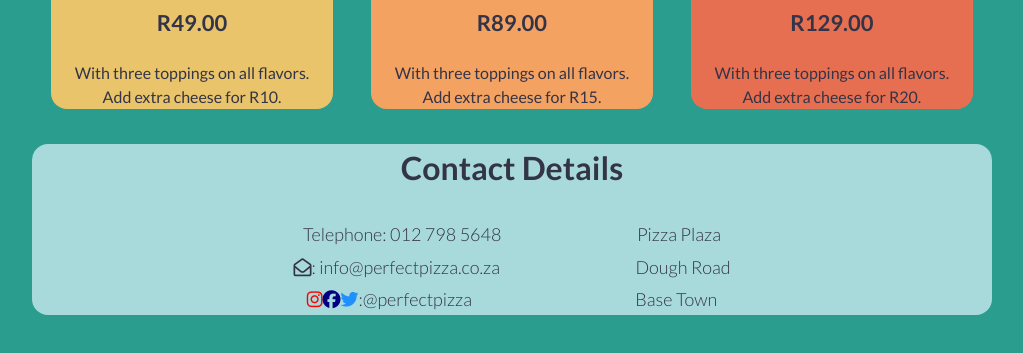
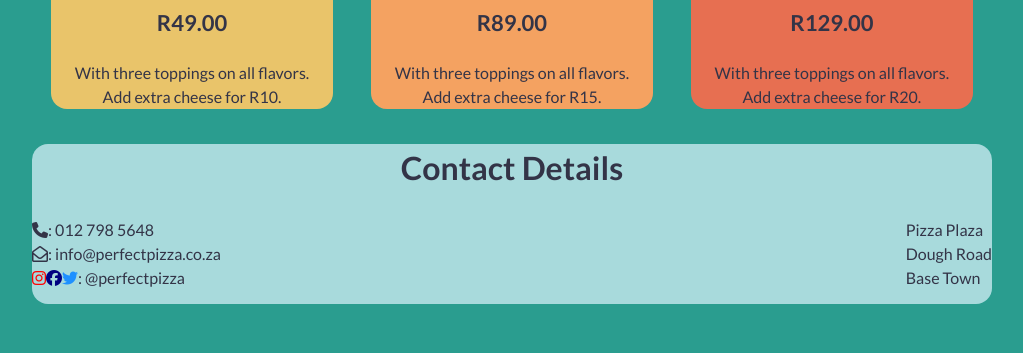
Before and after one commit to Pururu96/perfectpizza-simplegrid, a plain HTML site: page index.html in a window 1280 px wide. Shown: the part 357-710 px from the top of the page, without its empty margins (128-1151 px from the left). Drawn offline with Linux system fonts and the light colour scheme.

Commit message:
Rearrangement of contact details

```diff
--- a/index.html
+++ b/index.html
@@ -32,6 +32,21 @@
 
         .contact_details {
             background-color: #a8dadc;
+            height: 10em;
+        }
+
+        .contacts {
+            /*margin: 0em;
+            padding: 0em;*/
+            display: inline;
+            float: left;
+        }
+
+        .location {
+            /*margin: 0em;
+            padding: 0em;*/
+            display: inline;
+            float: right;
         }
 
         .fa-instagram {
@@ -92,10 +107,10 @@
             </div>
         </div>
     </div>
-    <div class="container col-12 center contact_details box_model">
+    <div class="container col-12 contact_details box_model">
         <h2 class="center">Contact Details</h2>
-        <p>
-            Telephone: 012 798 5648 &nbsp &nbsp &nbsp &nbsp &nbsp &nbsp &nbsp &nbsp &nbsp &nbsp &nbsp
+        <div class="contacts">
+            <!--Telephone: 012 798 5648 &nbsp &nbsp &nbsp &nbsp &nbsp &nbsp &nbsp &nbsp &nbsp &nbsp &nbsp
             &nbsp &nbsp &nbsp &nbsp &nbsp &nbsp &nbsp &nbsp
             Pizza Plaza<br>
 
@@ -106,8 +121,17 @@
             <i class="fab fa-instagram"></i><i class="fab fa-facebook"></i><i class="fab fa-twitter"></i>:@perfectpizza
             &nbsp &nbsp &nbsp &nbsp &nbsp &nbsp &nbsp &nbsp &nbsp &nbsp &nbsp &nbsp &nbsp &nbsp &nbsp &nbsp &nbsp &nbsp
             &nbsp &nbsp &nbsp &nbsp &nbsp
+            Base Town-->
+            <i class="fas fa-phone"></i>: 012 798 5648 <br>
+            <i class="far fa-envelope-open"></i>: info@perfectpizza.co.za <br>
+            <i class="fab fa-instagram"></i><i class="fab fa-facebook"></i><i class="fab fa-twitter"></i>: @perfectpizza
+        </div>
+
+        <div class="location">
+            Pizza Plaza <br>
+            Dough Road <br>
             Base Town
-        </p>
+        </div>
     </div>
 </body>
 
```
